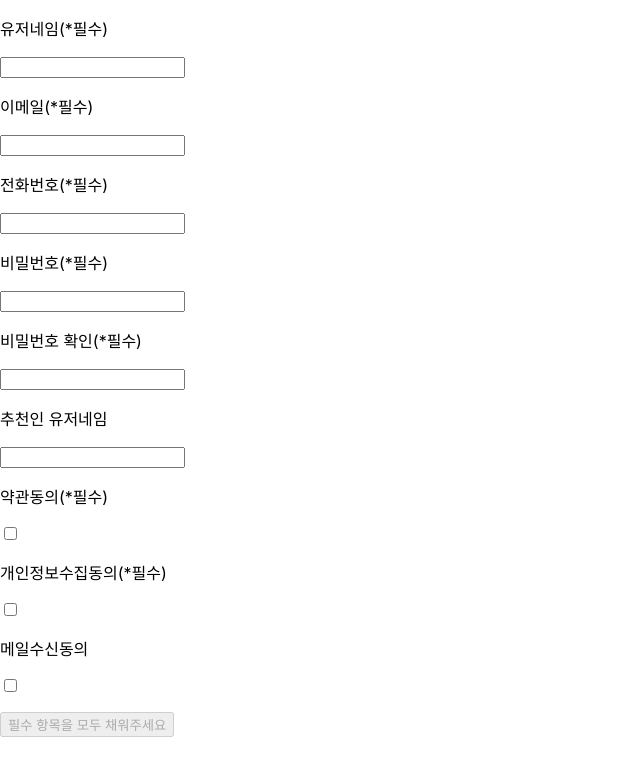
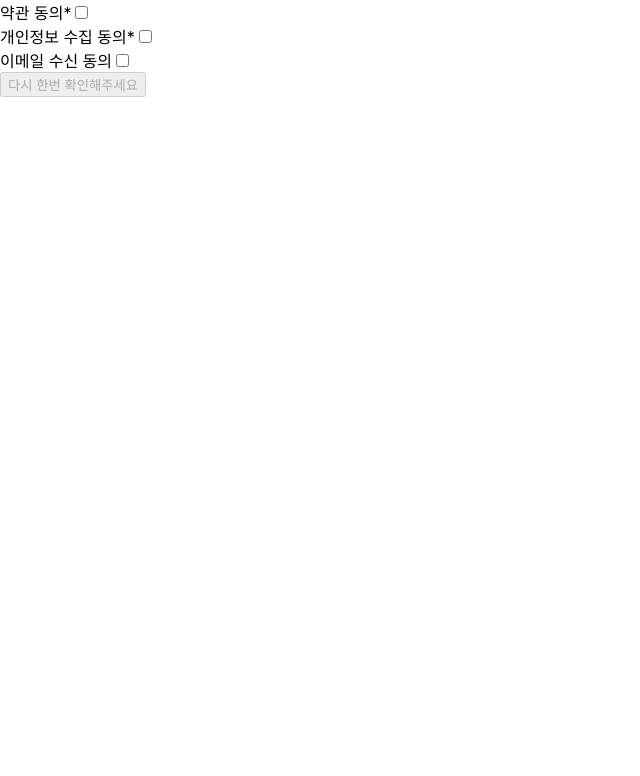
Before and after one commit to humonnom/react-practice-form, a React (Vite) app: page /join in a window 1280 px wide. Shown: the top 776 px of the page, without its empty margins (0-640 px from the left). Built offline with nearby package versions, Linux system fonts and the light colour scheme.

Commit message:
add useChecks hook

```diff
--- a/src/containers/AgreementContainer.tsx
+++ /dev/null
@@ -1,60 +0,0 @@
-import { useInput } from "../hooks/useInput";
-import { STATE, TYPE } from "../utils/util";
-import StateMessage from "../components/StateMessage";
-import { useEffect } from "react";
-
-const AgreementContainer = ({ updateValue, updateStatus }: any) => {
-  const { value: termValue, comp: termComp } = useInput({
-    typeInApp: TYPE.TERM,
-    id: "terms",
-    type: "checkbox",
-    label: "약관동의",
-    required: true,
-    initState: false,
-  });
-
-  useEffect(() => {
-    updateValue({ key: "term", value: termValue });
-  }, [termValue]);
-
-  // useEffect(() => {
-  //   updateStatus({ term: STATE.OK }); // should update validation
-  // }, [termValue]);
-
-  const { value: privacyPolicyValue, comp: privacyPolicyComp } = useInput({
-    typeInApp: TYPE.PRIVACYPOLICY,
-    id: "privacy-policy",
-    type: "checkbox",
-    label: "개인정보수집동의",
-    required: true,
-    initState: false,
-  });
-  useEffect(() => {
-    updateValue({ key: "privacyPolicy", value: privacyPolicyValue });
-  }, [privacyPolicyValue]);
-
-  const { value: receiveEmailValue, comp: receiveEmailComp } = useInput({
-    typeInApp: TYPE.REVEIVEEMAIL,
-    id: "receive-email",
-    type: "checkbox",
-    label: "메일수신동의",
-    required: false,
-    initState: false,
-  });
-  useEffect(() => {
-    updateValue({ key: "receiveEmail", value: receiveEmailValue });
-  }, [receiveEmailValue]);
-
-  return (
-    <>
-      {termComp}
-      <StateMessage type={TYPE.TERM} value={termValue} />
-      {privacyPolicyComp}
-      <StateMessage type={TYPE.PRIVACYPOLICY} value={privacyPolicyValue} />
-      {receiveEmailComp}
-      <StateMessage type={TYPE.REVEIVEEMAIL} value={receiveEmailValue} />
-    </>
-  );
-};
-
-export default AgreementContainer;
--- /dev/null
+++ b/src/hooks/useChecks.tsx
@@ -0,0 +1,50 @@
+import React, { useCallback, useMemo, useReducer } from "react";
+import { isNotOK, reducer } from "../utils/util";
+type UseChecksResult = [boolean, () => JSX.Element];
+
+function useChecks({ initialChecks }: any): UseChecksResult {
+  const [checks, setChecks] = useReducer(reducer, initialChecks);
+  const onChange = useCallback(
+    (event: any, key: string) => {
+      const targetCheckInfo = checks[key];
+      const newCheckInfo = {
+        ...targetCheckInfo,
+        checked: event.target.checked,
+      };
+      setChecks({ [key]: newCheckInfo });
+    },
+    [checks, setChecks]
+  );
+
+  const isAllChecked = useMemo(() => {
+    for (const key in checks) {
+      const { required, validate, checked } = checks[key];
+      if (isNotOK(validate(required, checked))) return false;
+    }
+    return true;
+  }, [checks]);
+
+  const renderChecks = useCallback(() => {
+    let checkComps = [];
+    for (const key in checks) {
+      const { id, label, required, checked } = checks[key];
+      const labelWithAster = label + (required ? "*" : "");
+      checkComps.push(
+        <div key={Math.random()}>
+          <>{labelWithAster}</>
+          <input
+            type="checkbox"
+            id={id}
+            checked={checked}
+            onChange={(e) => onChange(e, key)}
+          />
+        </div>
+      );
+    }
+    return <>{checkComps}</>;
+  }, [checks, setChecks]);
+
+  return [isAllChecked, renderChecks];
+}
+
+export default useChecks;
--- a/src/pages/JoinPage.tsx
+++ b/src/pages/JoinPage.tsx
@@ -1,46 +1,36 @@
-import { useCallback, useEffect, useMemo, useReducer } from "react";
+import { useMemo } from "react";
 import { useNavigate } from "react-router-dom";
-import { InfosInterface } from "../interfaces/interface";
-import { STATE, infosReducer } from "../utils/util";
-import AgreementContainer from "../containers/AgreementContainer";
-import UserInfoContainer from "../containers/UserInfosContainer";
+import useChecks from "../hooks/useChecks";
+import { validateCheck } from "../utils/util";
 
 const JoinPage = () => {
   const navigate = useNavigate();
-  const initialInfos: InfosInterface = {
-    name: { value: "", status: STATE.INIT },
-    email: { value: "", status: STATE.INIT },
-    phoneNumber: { value: "", status: STATE.INIT },
-    password: { value: "", status: STATE.INIT },
-    passwordConfirm: { value: "", status: STATE.INIT },
-    friendName: { value: "", status: STATE.INIT },
-    term: { value: false, status: STATE.INIT },
-    privacyPolicy: { value: false, status: STATE.INIT },
-    receiveEmail: { value: false, status: STATE.INIT },
-  };
-  const [infos, updateInfos] = useReducer(infosReducer, initialInfos);
 
-  const updateValue = useCallback(
-    ({ key, value }: { key: string; value: string | boolean }) => {
-      const curInfo = infos[key as keyof InfosInterface];
-      const newInfo = { ...curInfo, value };
-      updateInfos({ [key]: newInfo });
+  const [isAllchecked, renderChecks] = useChecks({
+    initialChecks: {
+      term: {
+        id: "term",
+        label: "약관 동의",
+        checked: false,
+        required: true,
+        validate: validateCheck,
+      },
+      privacyPolicy: {
+        id: "privacy-policy",
+        label: "개인정보 수집 동의",
+        checked: false,
+        required: true,
+        validate: validateCheck,
+      },
+      receiveEmail: {
+        id: "receive-email",
+        label: "이메일 수신 동의",
+        checked: false,
+        required: false,
+        validate: validateCheck,
+      },
     },
-    [infos, updateInfos]
-  );
-
-  const updateStatus = useCallback(
-    ({ key, status }: { key: string; status: symbol }) => {
-      const curInfo = infos[key as keyof InfosInterface];
-      const newInfo = { ...curInfo, status };
-      updateInfos({ [key]: newInfo });
-    },
-    [infos, updateInfos]
-  );
-
-  useEffect(() => {
-    console.log(infos);
-  }, [infos]);
+  });
 
   const handleSubmit = (event: React.MouseEvent<HTMLButtonElement>) => {
     event.preventDefault();
@@ -48,29 +38,23 @@ const JoinPage = () => {
     // case: fail =>
   };
 
-  const isNotOK = (state: symbol) => state !== STATE.OK;
+  const isAllOk = true;
 
   const submittable = useMemo(() => {
-    for (const key in infos) {
-      const curStatus = infos[key as keyof InfosInterface].status;
-      if (isNotOK(curStatus)) return false;
-    }
-    return true;
-  }, [infos]);
+    return isAllchecked && isAllOk;
+  }, [isAllchecked, isAllOk]);
+
+  const submitButtonMessege = useMemo(() => {
+    if (submittable) return "최종 제출하기";
+    else return "다시 한번 확인해주세요";
+  }, [submittable]);
 
   return (
     <>
       <form>
-        <UserInfoContainer
-          updateValue={updateValue}
-          updateStatus={updateStatus}
-        />
-        <AgreementContainer
-          updateValue={updateValue}
-          updateStatus={updateStatus}
-        />
+        {renderChecks()}
         <button disabled={!submittable} type="button" onClick={handleSubmit}>
-          {submittable ? "제출하기" : "필수 항목을 모두 채워주세요"}
+          {submitButtonMessege}
         </button>
       </form>
     </>
--- a/src/utils/util.tsx
+++ b/src/utils/util.tsx
@@ -1,5 +1,3 @@
-import { InfosInterface } from "../interfaces/interface";
-
 export const STATE = Object.freeze({
   INIT: Symbol("init"),
   EMPTY: Symbol("empty"),
@@ -7,6 +5,7 @@ export const STATE = Object.freeze({
   MALFORMED: Symbol("malformed"),
   OVERLAP: Symbol("overlap"),
   OK: Symbol("ok"),
+  REAUIRED: Symbol("required"),
 });
 
 export const TYPE = Object.freeze({
@@ -20,34 +19,38 @@ export const TYPE = Object.freeze({
   REVEIVEEMAIL: Symbol("receive-email"),
 });
 
-export const infosReducer = (
-  state: InfosInterface,
-  nextState: any
-): InfosInterface => {
+export const reducer = (state: any, nextState: any): any => {
   return {
     ...state,
     ...nextState,
   };
 };
 
-// for useInput
+export const isNotOK = (state: symbol) => state !== STATE.OK;
+export const isTrue = (value: boolean) => value === true;
+export const isFalse = (value: boolean) => value === false;
 
-export const isCheckbox = (type: string) => {
-  return type === "checkbox";
+const getMessageByState = (state: boolean) => {
+  return "에러 메세지";
 };
 
-export const getInitialValue = (type: string): string | boolean => {
-  if (isCheckbox(type)) {
-    return false;
-  } else {
-    return "";
-  }
+export const renderWithLabel = (
+  label: string,
+  renderer: () => JSX.Element,
+  state: boolean
+) => {
+  return (
+    <div>
+      <p>{label}</p>
+      {renderer()}
+      <p>{getMessageByState(state)}</p>
+    </div>
+  );
 };
 
-export const getValueByType = (type: string, event: any): string | boolean => {
-  if (isCheckbox(type)) {
-    return event.target.checked;
-  } else {
-    return event.target.value;
+export const validateCheck = (isRequired: boolean, value: boolean) => {
+  if (isFalse(isRequired) || (isTrue(isRequired) && isTrue(value))) {
+    return STATE.OK;
   }
+  return STATE.REAUIRED;
 };
```
Also changed, not shown: src/hooks/useCheck.tsx (added, +15 -0 lines), src/interfaces/interface.ts (+25 -13 lines).
